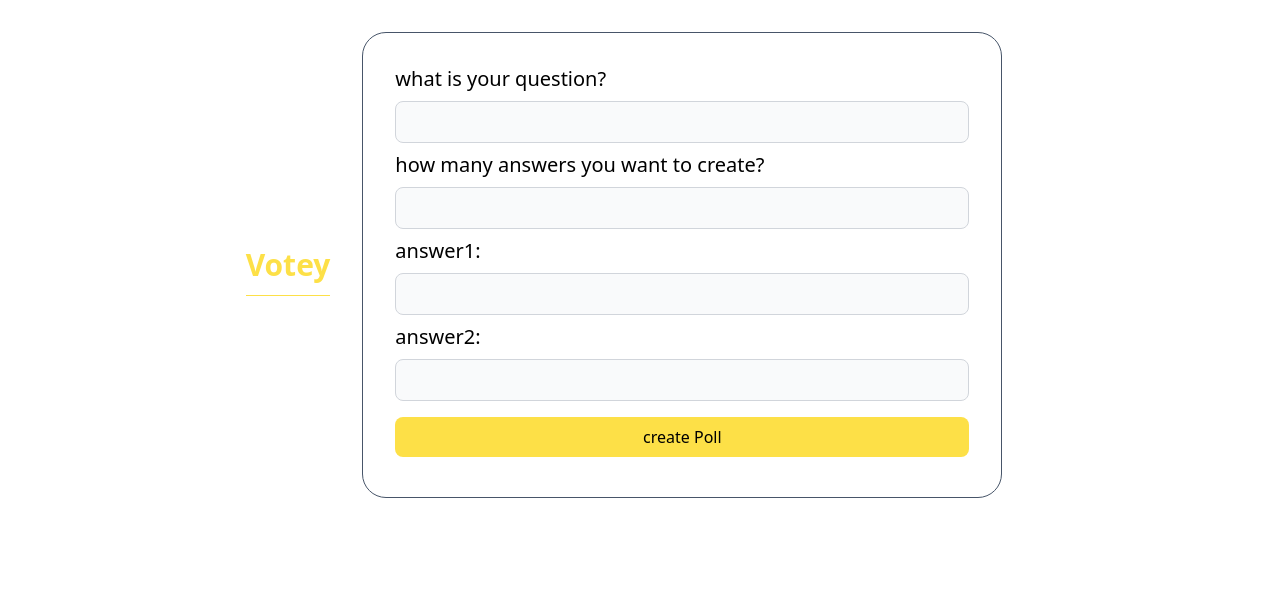
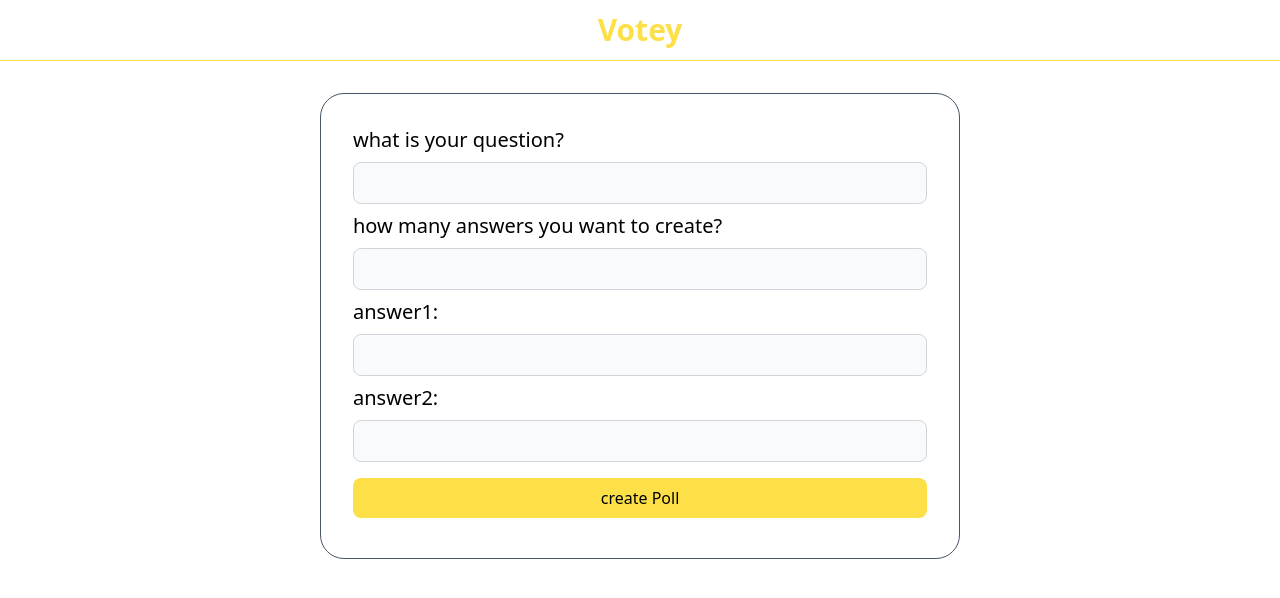
Before and after one commit to alpha0zero/votey, a Next.js app: page /poll in a window 1280 px wide. Shown: the top 598 px of the page. Built offline with nearby package versions, Linux system fonts and the light colour scheme.

Commit message:
adding ping animation after poll creation

```diff
--- /dev/null
+++ b/components/Loader.tsx
@@ -0,0 +1,7 @@
+export default function Loader() {
+  return (
+    <div className="text-center">
+        <span className="block w-5 h-5 rounded-full bg-blue-500 animate-ping"/>
+    </div>
+  )
+}
--- a/components/Nav.tsx
+++ b/components/Nav.tsx
@@ -1,7 +1,13 @@
+import Link from "next/link";
+
 export default function Nav() {
   return (
     <div className="text-3xl text-center py-3 font-bold text-yellow-300             border-spacing-1 border-b border-yellow-300">
-          <span className="cursor-pointer">Votey</span>
+        <Link href='/'>
+            <span className="cursor-pointer">
+                Votey
+            </span>
+        </Link>
     </div>
   )
 }
--- a/pages/poll/[id].tsx
+++ b/pages/poll/[id].tsx
@@ -33,6 +33,6 @@ export async function getServerSideProps ({params}: {params: {id: string}}) {
         }
 
     }catch(err) {
-        throw err
+        console.error(err);
     }
 }
--- a/pages/poll/index.tsx
+++ b/pages/poll/index.tsx
@@ -4,6 +4,7 @@ import { useRouter } from "next/router";
 import { useState, FormEvent } from "react";
 import type { Answer } from "@prisma/client"
 import Nav from "../../components/Nav";
+import Loader from "../../components/Loader";
 
 
 type Status = "unloaded" | "loading" | "loaded"
@@ -42,8 +43,9 @@ const Poll: NextPage = () => {
   }
 
   return (
+    <>
+      <Nav/>
       <div className="h-full flex justify-center items-center">
-      <Nav/>
         <form onSubmit={hundleSubmit} className="flex flex-col border border-slate-600 rounded-3xl sm:w-2/4 sm:h-2/4 p-8 m-8">
           <>
             <label htmlFor="question">
@@ -86,12 +88,13 @@ const Poll: NextPage = () => {
               type="submit"
             >
               {
-              pollStatus === "loading" ? "loading..." : "create Poll"
+                pollStatus === "loading" ? <Loader/> : "create Poll"
               }
             </button>
           </>
         </form>
       </div>
+    </>
   );
 };
 
```
Lines whose indentation alone changed are shown as unchanged.
